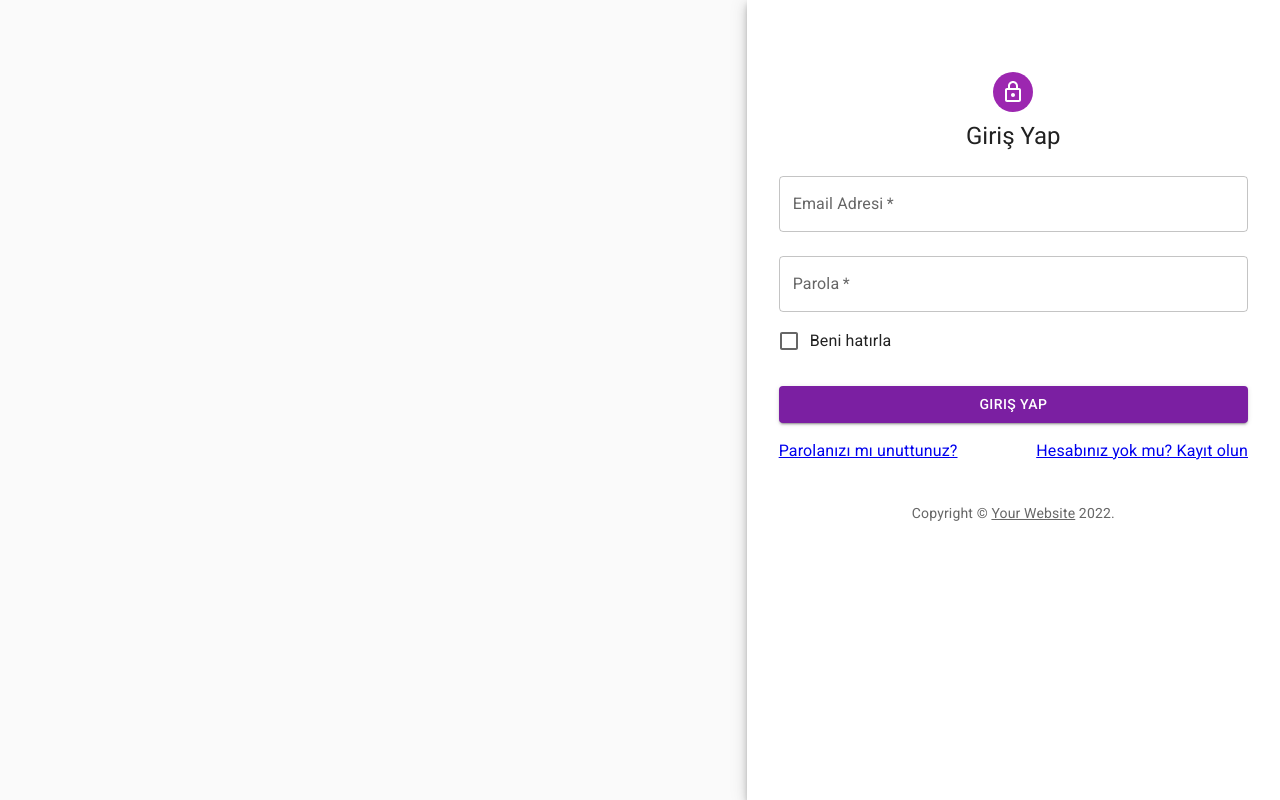
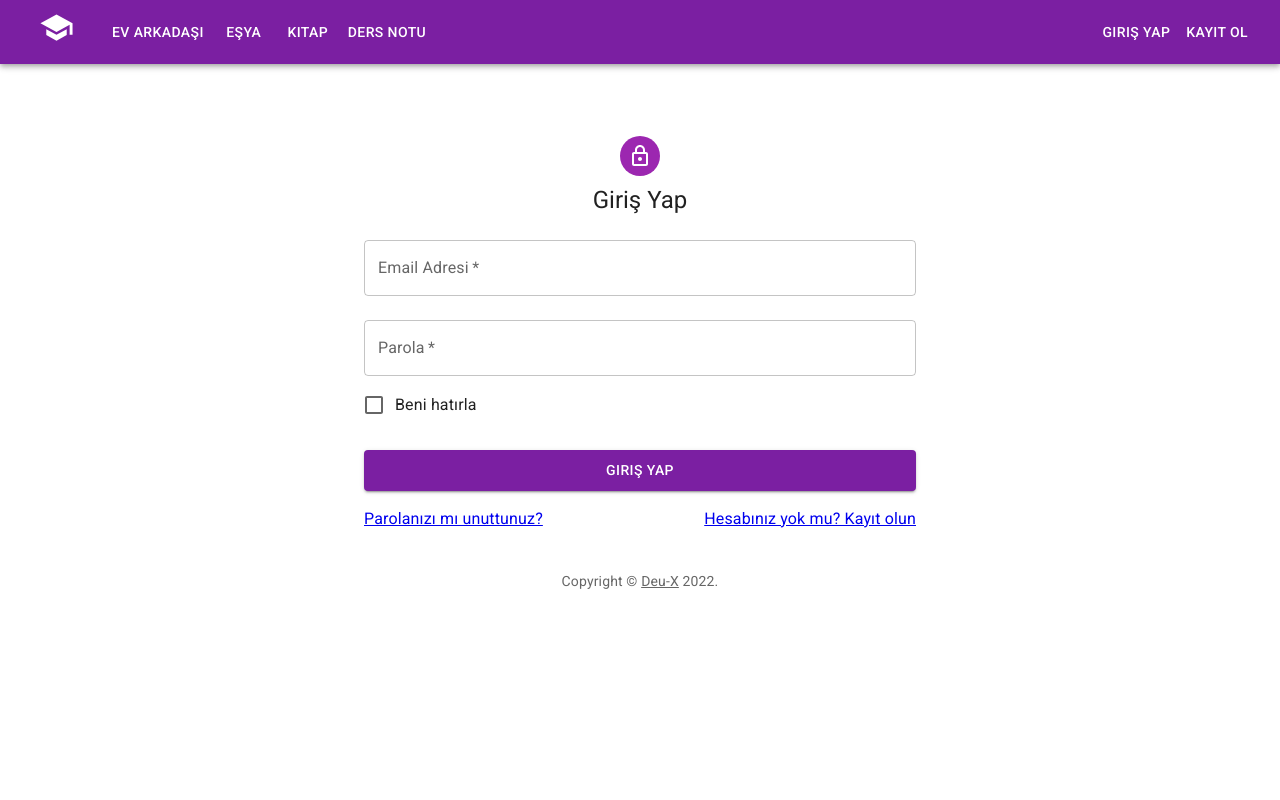
Before and after one commit to berkanankal/deu-X, a React (Create React App) app in the folder client/: page /login in a window 1280 px wide. Built offline with nearby package versions, Linux system fonts and the light colour scheme.

Commit message:
edit login & register pages

```diff
--- a/client/src/App.js
+++ b/client/src/App.js
@@ -45,12 +45,15 @@ const App = () => {
     <>
       <ToastContainer />
       <Routes>
-        <Route path="login" element={!user ? <Login /> : <Navigate to="/" />} />
-        <Route
-          path="register"
-          element={!user ? <Register /> : <Navigate to="/" />}
-        />
         <Route path="/" element={<User />}>
+          <Route
+            path="login"
+            element={!user ? <Login /> : <Navigate to="/" />}
+          />
+          <Route
+            path="register"
+            element={!user ? <Register /> : <Navigate to="/" />}
+          />
           <Route index element={<Home />} />
           <Route path="notes" element={<Notes />} />
           <Route path="notes/:id" element={<NoteDetails />} />
--- a/client/src/components/Login/LoginForm/index.js
+++ b/client/src/components/Login/LoginForm/index.js
@@ -97,7 +97,12 @@ const LoginForm = () => {
         control={<Checkbox value="remember" color="primary" />}
         label="Beni hatırla"
       />
-      <Button type="submit" fullWidth variant="contained" sx={{ mt: 3, mb: 2 }}>
+      <Button
+        type="submit"
+        fullWidth
+        variant="contained"
+        sx={{ mt: 3, mb: 2, py: 1 }}
+      >
         Giriş Yap
       </Button>
       <Grid container>
--- a/client/src/components/Login/index.js
+++ b/client/src/components/Login/index.js
@@ -3,10 +3,9 @@ import {
   Avatar,
   CssBaseline,
   Link,
-  Paper,
   Box,
-  Grid,
   Typography,
+  Container,
 } from "@mui/material";
 
 import LockOutlinedIcon from "@mui/icons-material/LockOutlined";
@@ -22,8 +21,8 @@ const Copyright = (props) => {
       {...props}
     >
       {"Copyright © "}
-      <Link color="inherit" href="https://mui.com/">
-        Your Website
+      <Link color="inherit" href="#">
+        Deu-X
       </Link>{" "}
       {new Date().getFullYear()}
       {"."}
@@ -33,29 +32,11 @@ const Copyright = (props) => {
 
 const Login = () => {
   return (
-    <Grid container component="main" sx={{ height: "100vh" }}>
+    <Container component="main" maxWidth="sm">
       <CssBaseline />
-      <Grid
-        item
-        xs={false}
-        sm={4}
-        md={7}
-        sx={{
-          backgroundImage: "/images/loginLeft.jpg",
-          backgroundRepeat: "no-repeat",
-          backgroundColor: (t) =>
-            t.palette.mode === "light"
-              ? t.palette.grey[50]
-              : t.palette.grey[900],
-          backgroundSize: "cover",
-          backgroundPosition: "center",
-        }}
-      />
-      <Grid item xs={12} sm={8} md={5} component={Paper} elevation={6} square>
       <Box
         sx={{
-            my: 8,
-            mx: 4,
+          marginTop: 8,
           display: "flex",
           flexDirection: "column",
           alignItems: "center",
@@ -70,8 +51,7 @@ const Login = () => {
         <LoginForm />
         <Copyright sx={{ mt: 5 }} />
       </Box>
-      </Grid>
-    </Grid>
+    </Container>
   );
 };
 
--- a/client/src/components/Register/RegisterForm/index.js
+++ b/client/src/components/Register/RegisterForm/index.js
@@ -205,18 +205,12 @@ const RegisterForm = () => {
               onChange={handleChange}
             />
           </Grid>
-          <Grid item xs={12}>
-            <FormControlLabel
-              control={<Checkbox value="allowExtraEmails" color="primary" />}
-              label="I want to receive inspiration, marketing promotions and updates via email."
-            />
-          </Grid>
         </Grid>
         <Button
           type="submit"
           fullWidth
           variant="contained"
-          sx={{ mt: 3, mb: 2 }}
+          sx={{ mt: 3, mb: 2, py:1 }}
         >
           Kayıt ol
         </Button>
--- a/client/src/components/Register/index.js
+++ b/client/src/components/Register/index.js
@@ -20,8 +20,8 @@ const Copyright = (props) => {
       {...props}
     >
       {"Copyright © "}
-      <Link color="inherit" href="https://mui.com/">
-        Your Website
+      <Link color="inherit" href="#">
+        Deu-X
       </Link>{" "}
       {new Date().getFullYear()}
       {"."}
```
Lines whose indentation alone changed are shown as unchanged.
